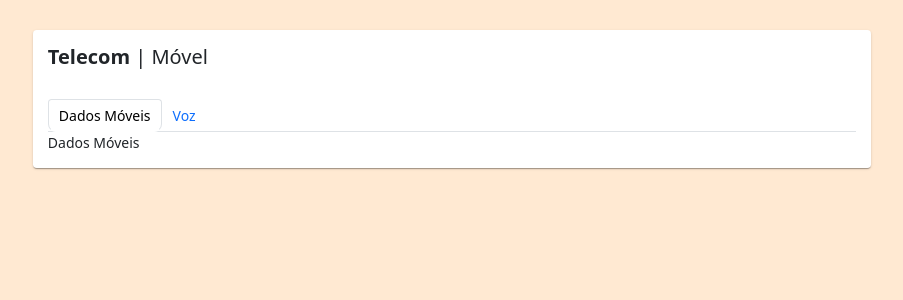
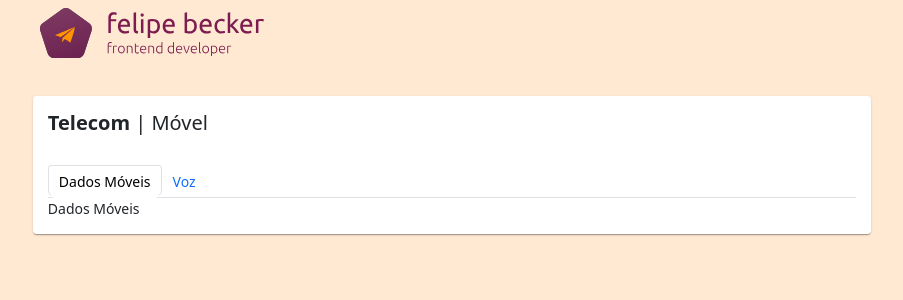
Before and after one commit to ofelipebecker/dashboard-charts-demo, a React (Vite) app: page / in a window 1280 px wide. Shown: the top 300 px of the page, without its empty margins (188-1091 px from the left). Built offline with nearby package versions, Linux system fonts and the light colour scheme.

Commit message:
feat: integrate TopNav component into main layout
Issue: DCD-2601A

```diff
--- a/src/App.jsx
+++ b/src/App.jsx
@@ -1,6 +1,8 @@
 import Container from 'react-bootstrap/Container';
 import Row from 'react-bootstrap/Row';
 import Col from 'react-bootstrap/Col';
+
+import TopNav from './components/TopNav';
 import TabsCard from './components/TabsCard';
 
 import './App.css'
@@ -9,6 +11,11 @@ function App() {
   return (
     <>
       <Container fluid>
+        <Row>
+          <Col xs={{ span: 10, offset: 1 }} md={{ span: 8, offset: 2 }}>
+            <TopNav/>
+          </Col>
+        </Row>
         <Row>
           <Col xs={{ span: 10, offset: 1 }} md={{ span: 8, offset: 2 }}>
             <TabsCard/>
```
